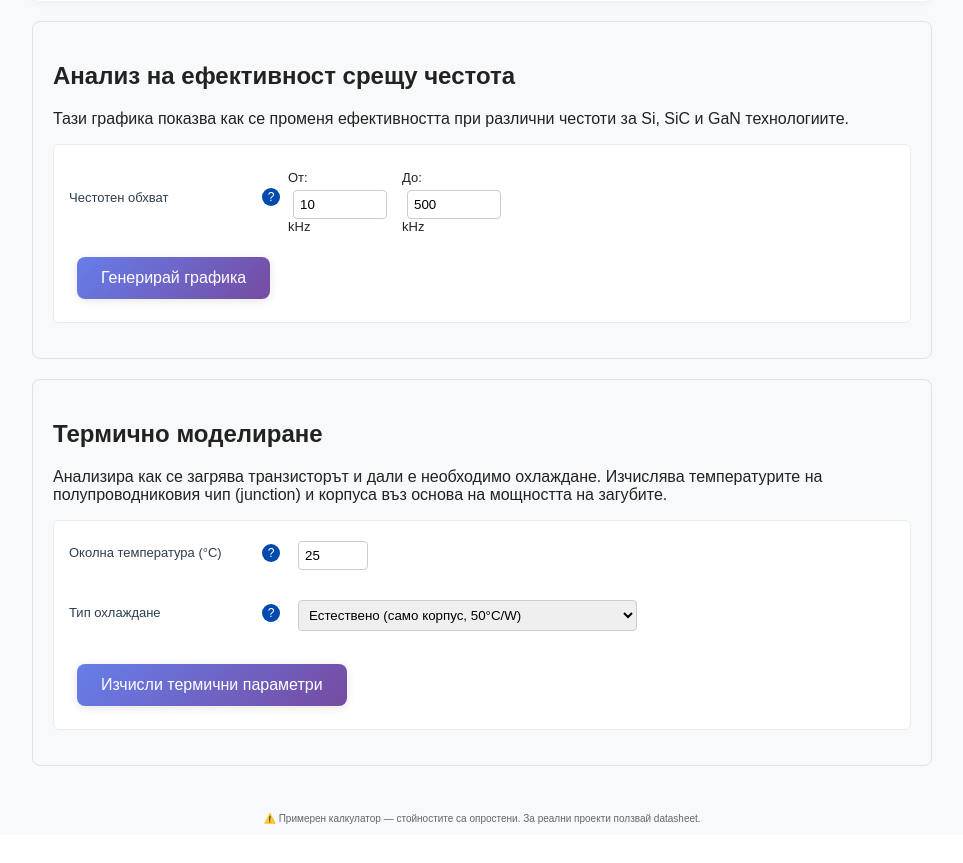
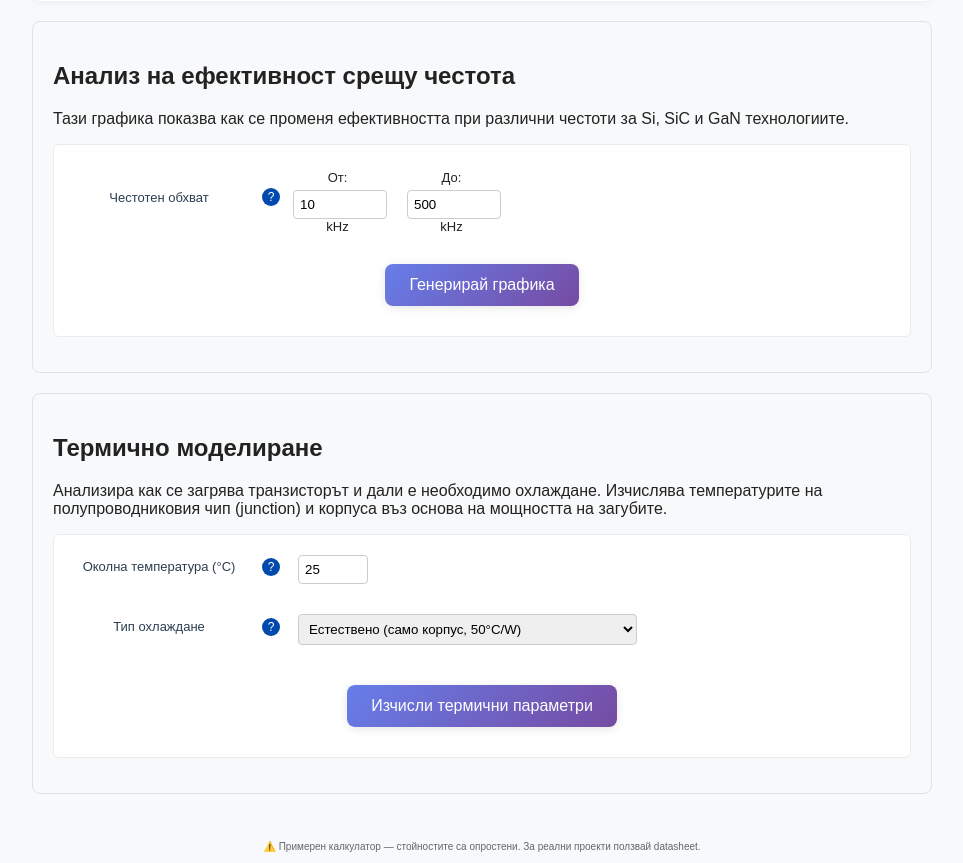
Before and after one commit to wafray93/PowerLossCalc, a Flask app: page / in a window 1280 px wide; the page is wider, and only the part inside the window is pictured. Shown: the part 1412-2275 px from the top of that part, without its empty margins (158-1121 px from the left). Before the commit the page ends 2236 px from the top of that part, so only its background shows below. Run offline with Flask 3, Linux system fonts and the light colour scheme.

Commit message:
Center analysis and thermal calculation controls on the page
Add CSS rules to `.analysis-controls` and `.thermal-controls` to center buttons and associated elements, aligning with user request for centered graph controls.

Replit-Commit-Author: Agent
Replit-Commit-Session-Id: 35db456f-c712-474e-9618-67bf690588bc
Replit-Commit-Checkpoint-Type: full_checkpoint
Replit-Commit-Screenshot-Url: https://storage.googleapis.com/screenshot-production-us-central1/7a54c3c4-03b2-40e6-af10-77373727e946/35db456f-c712-474e-9618-67bf690588bc/HuJSEPm

```diff
--- a/static/style.css
+++ b/static/style.css
@@ -618,6 +618,21 @@ footer {
   }
 }
 
+/* Центриране на бутони */
+.analysis-controls {
+  text-align: center;
+}
+
+.thermal-controls {
+  text-align: center;
+}
+
+.analysis-controls button,
+.thermal-controls button {
+  margin: 15px auto;
+  display: inline-block;
+}
+
 /* Бутони за копиране на графики */
 .copy-chart-btn {
   margin: 10px 0;
```
